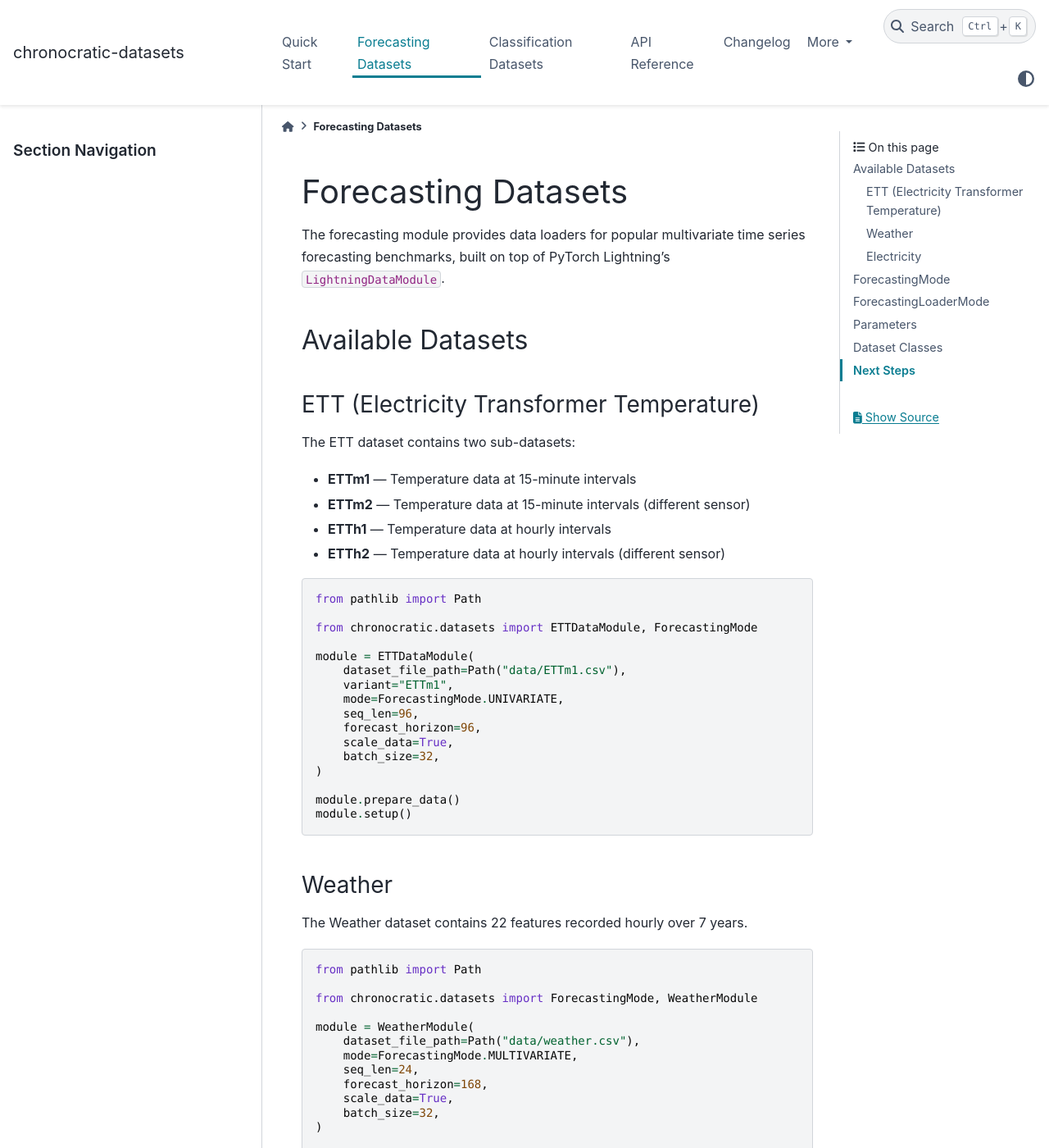
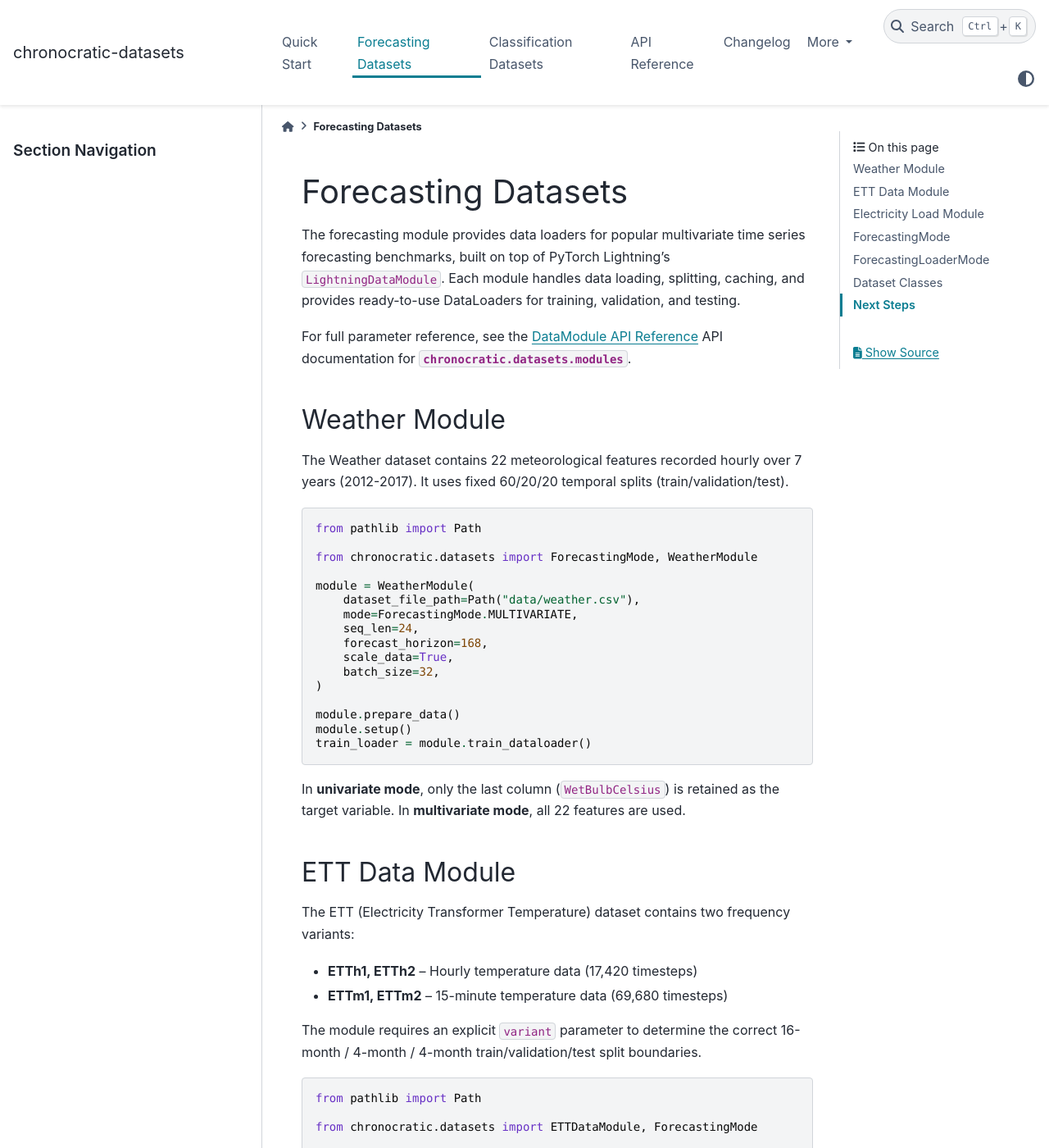
Before and after one commit to chronocratic/chronocratic-datasets, a Sphinx documentation site: the page built from docs/forecasting.md, in a window 1280 px wide and 1400 px high. Shown: the whole window at 82% size. Built offline with Sphinx 7.4.7 and the PyData theme 0.15.4, drawn with Linux system fonts in a browser that asks for light colours; the version number is read from the project's files by our own code; some of the changed text lies outside the part shown.

Commit message:
docs(09-08): restructure forecasting and classification guides
- Remove manual parameter tables from both guide docs
- Add per-module concept sections with accurate code examples
- Forecasting: Weather, ETT, Electricity sections with usage notes
- Classification: UCR, UEA sections with key details
- Add cross-links to API reference (api/modules)
- Retain enum concept sections (ForecastingMode, ForecastingLoaderMode,
  ClassificationLoaderMode)
- Code examples match actual module signatures from source

````diff
--- a/docs/classification.md
+++ b/docs/classification.md
@@ -1,13 +1,17 @@
 # Classification Datasets
 
 The classification module provides data loaders for the UCR/UEA Time Series
-Classification Archive, a standard benchmark collection.
+Classification Archive, a standard benchmark collection for time series
+classification research.
 
-## Available Datasets
+For full parameter reference, see the {doc}`api/modules` API documentation for
+{py:mod}`chronocratic.datasets.modules`.
 
-### UCR (Univariate)
+## UCR Classification Data Module
 
-The UCR archive contains univariate time series classification datasets.
+The UCR archive contains **univariate, equal-length** time series classification
+datasets stored in ARFF format. Each dataset directory provides `TRAIN.arff`
+and `TEST.arff` files with feature columns and a target label column.
 
 ```python
 from pathlib import Path
@@ -23,11 +27,22 @@ module = UCRClassificationDataModule(
 
 module.prepare_data()
 module.setup()
+train_loader = module.train_dataloader()
 ```
 
-### UEA (Multivariate)
+**Key details:**
 
-The UEA archive contains multivariate time series classification datasets.
+- `dataset_folder_path` points to the directory containing the `.arff` files.
+  The module auto-discovers `{dataset_name}_TRAIN.arff` and `{dataset_name}_TEST.arff`.
+- `target_column_name` specifies the label column name in the ARFF files.
+- Sequence length is derived from the number of feature columns.
+- Handles variable-length series automatically via padding.
+
+## UEA Classification Data Module
+
+The UEA archive contains **multivariate and/or variable-length** time series
+classification datasets stored in nested ARFF format. These datasets have
+multiple dimensions per timestep and may have different sequence lengths per sample.
 
 ```python
 from pathlib import Path
@@ -43,43 +58,39 @@ module = UEAClassificationDataModule(
 
 module.prepare_data()
 module.setup()
+train_loader = module.train_dataloader()
 ```
+
+**Key details:**
+
+- Uses `scipy.io.arff.loadarff` directly for reading nested ARFF format.
+- Automatically encodes string labels via `sklearn.preprocessing.LabelEncoder`.
+- Data form is `NESTED`, meaning each sample may have variable length and multiple dimensions.
+- Sequence length and feature count are derived from the data at load time.
 
 ## ClassificationLoaderMode
 
-Controls how classification samples are constructed:
+Controls how classification samples are constructed by DataLoaders:
 
-- **SAMPLE_ONLY** — Returns only the input sample tensor (no labels)
-- **SAMPLE_LABEL** — Returns the input sample tensor and its label
+- **SAMPLE_ONLY** -- Returns only the input sample tensor (no labels)
+- **SAMPLE_LABEL** -- Returns the input sample tensor and its label
+
+Set this on the `train_dataloader()`, `val_dataloader()`, and `test_dataloader()`
+calls via the `mode` keyword argument. The default is `SAMPLE_LABEL`.
 
 ```python
 from chronocratic.datasets import ClassificationLoaderMode
 
-ClassificationLoaderMode.SAMPLE_ONLY
-ClassificationLoaderMode.SAMPLE_LABEL
+# With labels (default)
+train_loader = module.train_dataloader()
+
+# Without labels
+train_loader = module.train_dataloader(mode=ClassificationLoaderMode.SAMPLE_ONLY)
 ```
-
-## Parameters
-
-All classification data modules accept these common parameters:
-
-| Parameter               | Type                              | Description                                               |
-| ----------------------- | --------------------------------- | --------------------------------------------------------- |
-| `dataset_folder_path`   | `Path`                            | Path to the dataset ARFF directory (required)             |
-| `target_column_name`    | `str`                             | Name of the target/label column in the ARFF files (required) |
-| `batch_size`            | `int`                             | Batch size for dataloaders (default: 32)                  |
-| `valid_size`            | `float`                           | Validation fraction from training data (default: 0.1)     |
-| `shuffle`               | `bool`                            | Whether to shuffle training data (default: False)         |
-| `scale_data`            | `bool`                            | Whether to apply data normalization (default: True)       |
-| `data_scaling_method`   | `ScalingMethod`                   | Scaling algorithm: `NONE`, `MINMAX`, `STANDARD`           |
-| `data_scaling_range`    | `tuple[float, float]`             | Target min-max range (default: `(0, 1)`)                  |
-| `splitting_strategy`    | `ClassificationSplitMode`         | `AS_DEFINED` (use provided splits) or `MANUAL`            |
-| `test_size`             | `float`                           | Test set fraction for `MANUAL` splitting (default: 0.5)   |
-| `num_workers`           | `int`                             | Number of DataLoader workers (default: 0)                 |
 
 ## Dataset Classes
 
-Under the hood, the data modules use these dataset classes:
+Under the hood, the data modules use these PyTorch Dataset classes:
 
 - {py:class}`~chronocratic.datasets.datatypes.UCRClassificationUnivariateDataset`
 - {py:class}`~chronocratic.datasets.datatypes.UEAClassificationMultivariateDataset`
@@ -88,8 +99,14 @@ See the {doc}`api/datatypes` reference for full class documentation.
 
 ## Data Splitting
 
-The package provides flexible data splitting via {py:class}`~chronocratic.datasets.enums.ClassificationSplitMode`
-and {py:class}`~chronocratic.datasets.enums.DataPartition`.
+The package provides flexible data splitting via
+{py:class}`~chronocratic.datasets.enums.ClassificationSplitMode` and
+{py:class}`~chronocratic.datasets.enums.DataPartition`.
+
+Use `splitting_strategy=ClassificationSplitMode.AS_DEFINED` to keep the
+original train/test split from the archive, or
+`splitting_strategy=ClassificationSplitMode.MANUAL` to re-split the combined
+data with a custom `test_size` fraction.
 
 ## Next Steps
 
--- a/docs/forecasting.md
+++ b/docs/forecasting.md
@@ -2,17 +2,48 @@
 
 The forecasting module provides data loaders for popular multivariate time series
 forecasting benchmarks, built on top of PyTorch Lightning's `LightningDataModule`.
+Each module handles data loading, splitting, caching, and provides ready-to-use
+DataLoaders for training, validation, and testing.
 
-## Available Datasets
+For full parameter reference, see the {doc}`api/modules` API documentation for
+{py:mod}`chronocratic.datasets.modules`.
 
-### ETT (Electricity Transformer Temperature)
+## Weather Module
 
-The ETT dataset contains two sub-datasets:
+The Weather dataset contains 22 meteorological features recorded hourly over 7 years
+(2012-2017). It uses fixed 60/20/20 temporal splits (train/validation/test).
 
-- **ETTm1** — Temperature data at 15-minute intervals
-- **ETTm2** — Temperature data at 15-minute intervals (different sensor)
-- **ETTh1** — Temperature data at hourly intervals
-- **ETTh2** — Temperature data at hourly intervals (different sensor)
+```python
+from pathlib import Path
+
+from chronocratic.datasets import ForecastingMode, WeatherModule
+
+module = WeatherModule(
+    dataset_file_path=Path("data/weather.csv"),
+    mode=ForecastingMode.MULTIVARIATE,
+    seq_len=24,
+    forecast_horizon=168,
+    scale_data=True,
+    batch_size=32,
+)
+
+module.prepare_data()
+module.setup()
+train_loader = module.train_dataloader()
+```
+
+In **univariate mode**, only the last column (`WetBulbCelsius`) is retained as the target
+variable. In **multivariate mode**, all 22 features are used.
+
+## ETT Data Module
+
+The ETT (Electricity Transformer Temperature) dataset contains two frequency variants:
+
+- **ETTh1, ETTh2** -- Hourly temperature data (17,420 timesteps)
+- **ETTm1, ETTm2** -- 15-minute temperature data (69,680 timesteps)
+
+The module requires an explicit `variant` parameter to determine the correct
+16-month / 4-month / 4-month train/validation/test split boundaries.
 
 ```python
 from pathlib import Path
@@ -33,32 +64,14 @@ module.prepare_data()
 module.setup()
 ```
 
-### Weather
+In **univariate mode**, only the `OT` (outer temperature) column is used.
 
-The Weather dataset contains 22 features recorded hourly over 7 years.
+## Electricity Load Module
 
-```python
-from pathlib import Path
-
-from chronocratic.datasets import ForecastingMode, WeatherModule
-
-module = WeatherModule(
-    dataset_file_path=Path("data/weather.csv"),
-    mode=ForecastingMode.MULTIVARIATE,
-    seq_len=24,
-    forecast_horizon=168,
-    scale_data=True,
-    batch_size=32,
-)
-
-module.prepare_data()
-module.setup()
-```
-
-### Electricity
-
-The Electricity dataset contains hourly power consumption data for 321 customers
-over 4 years.
+The Electricity dataset contains hourly power consumption data for 370 independent
+customers over 3 years (2012-2014). Each customer is treated as a separate time
+series (not as a feature), producing shape `(370, T, 1)` after transformation.
+It uses fixed 60/20/20 temporal splits.
 
 ```python
 from pathlib import Path
@@ -78,12 +91,14 @@ module.prepare_data()
 module.setup()
 ```
 
+In **univariate mode**, only customer `MT_001` is retained.
+
 ## ForecastingMode
 
-Controls how the input sequence is constructed:
+Controls which variables are included in each sample:
 
-- **UNIVARIATE** — Use a single target variable per sample
-- **MULTIVARIATE** — Use all available variables per sample
+- **UNIVARIATE** -- Use a single target variable per sample
+- **MULTIVARIATE** -- Use all available variables per sample
 
 ```python
 from chronocratic.datasets import ForecastingMode
@@ -94,36 +109,26 @@ ForecastingMode.MULTIVARIATE
 
 ## ForecastingLoaderMode
 
-Controls how samples are returned from the dataset:
+Controls how samples are returned from the DataLoader:
 
-- **RAW_SERIES** — Returns the full raw time series
-- **INPUT_TARGET** — Returns input and target tensors for supervised learning
-- **INPUT_ONLY** — Returns only the input tensor without targets
+- **RAW_SERIES** -- Returns the full raw time series
+- **INPUT_TARGET** -- Returns input and target tensors for supervised learning
+- **INPUT_ONLY** -- Returns only the input tensor without targets
 
-## Parameters
+Set this on the `train_dataloader()`, `val_dataloader()`, and `test_dataloader()`
+calls via the `loader_mode` keyword argument. The default is `RAW_SERIES`.
 
-All forecasting data modules accept these common parameters:
+```python
+# Raw full series (default)
+train_loader = module.train_dataloader()
 
-| Parameter               | Type                    | Description                                               |
-| ----------------------- | ----------------------- | --------------------------------------------------------- |
-| `dataset_file_path`     | `Path`                  | Path to the dataset file (required)                       |
-| `variant`               | `str`                   | ETT variant: `"ETTh1"`, `"ETTh2"`, `"ETTm1"`, `"ETTm2"`   |
-| `mode`                  | `ForecastingMode`       | Input mode (`UNIVARIATE` or `MULTIVARIATE`)               |
-| `seq_len`               | `int`                   | Sequence length for the input window (default: 128)       |
-| `forecast_horizon`      | `int`                   | Prediction horizon length (default: 96; 24 for Electricity) |
-| `scale_data`            | `bool`                  | Whether to apply data normalization (default: True)       |
-| `data_scaling_method`   | `ScalingMethod`         | Scaling algorithm: `NONE`, `MINMAX`, `STANDARD`           |
-| `data_scaling_range`    | `tuple[float, float]`   | Target min-max range (default: `(0, 1)`)                  |
-| `batch_size`            | `int`                   | Batch size for dataloaders (default: 32)                  |
-| `valid_size`            | `float`                 | Validation fraction (default: 0.1)                        |
-| `test_size`             | `float`                 | Test fraction (default: 0.5)                              |
-| `shuffle`               | `bool`                  | Whether to shuffle training data (default: False)         |
-| `num_workers`           | `int`                   | Number of DataLoader workers (default: 0)                 |
-| `step`                  | `int \| None`           | Stride between consecutive windows (default: None)        |
+# Supervised learning format: (input_window, target_window)
+train_loader = module.train_dataloader(loader_mode=ForecastingLoaderMode.INPUT_TARGET)
+```
 
 ## Dataset Classes
 
-Under the hood, the data modules use these dataset classes:
+Under the hood, the data modules use these PyTorch Dataset classes:
 
 - {py:class}`~chronocratic.datasets.datatypes.ETTDataset`
 - {py:class}`~chronocratic.datasets.datatypes.WeatherDataset`
````
